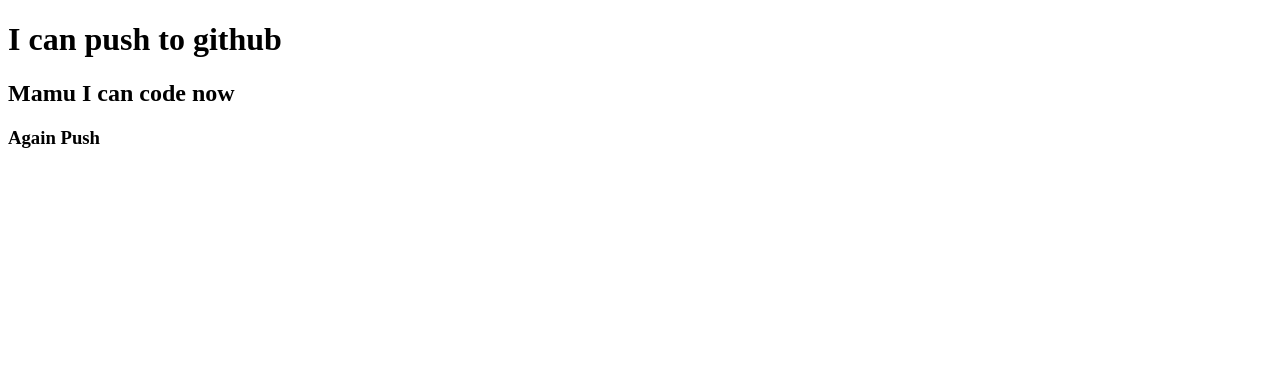
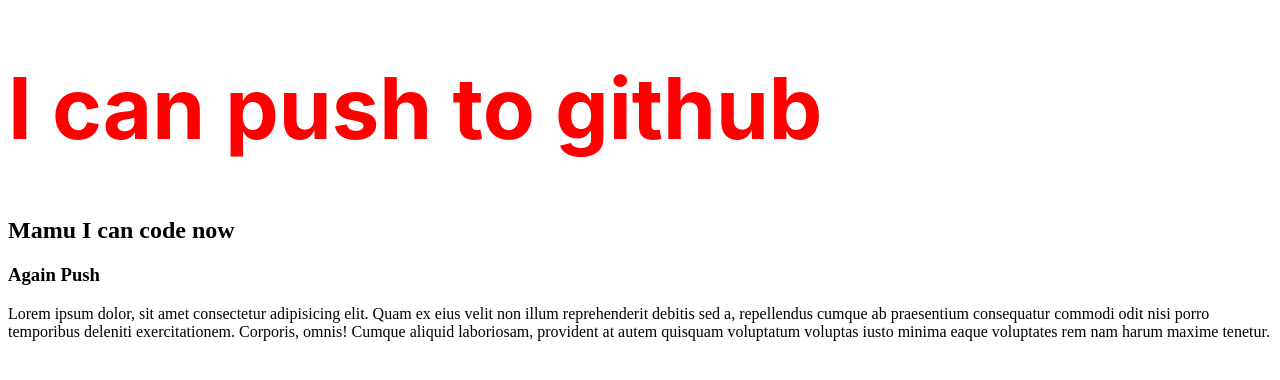
Before and after one commit to developerashikur1/my-second-pro, a plain HTML site: page index.html in a window 1280 px wide. Drawn offline with Linux system fonts and the light colour scheme.

Commit message:
style added

```diff
--- a/index.html
+++ b/index.html
@@ -5,10 +5,19 @@
     <meta http-equiv="X-UA-Compatible" content="IE=edge">
     <meta name="viewport" content="width=device-width, initial-scale=1.0">
     <title>My Second Pro</title>
+    <style>
+        h1{
+            color: red;
+            font-size: 85px;
+            font-family: -apple-system, BlinkMacSystemFont, 'Segoe UI', Roboto, Oxygen, Ubuntu, Cantarell, 'Open Sans', 'Helvetica Neue', sans-serif
+            ;
+        }
+    </style>
 </head>
 <body>
     <h1>I can push to github</h1>
     <h2>Mamu I can code now</h2>
     <h3>Again Push</h3>
+    <p> Lorem ipsum dolor, sit amet consectetur adipisicing elit. Quam ex eius velit non illum reprehenderit debitis sed a, repellendus cumque ab praesentium consequatur commodi odit nisi porro temporibus deleniti exercitationem. Corporis, omnis! Cumque aliquid laboriosam, provident at autem quisquam voluptatum voluptas iusto minima eaque voluptates rem nam harum maxime tenetur.</p>
 </body>
 </html>
```
